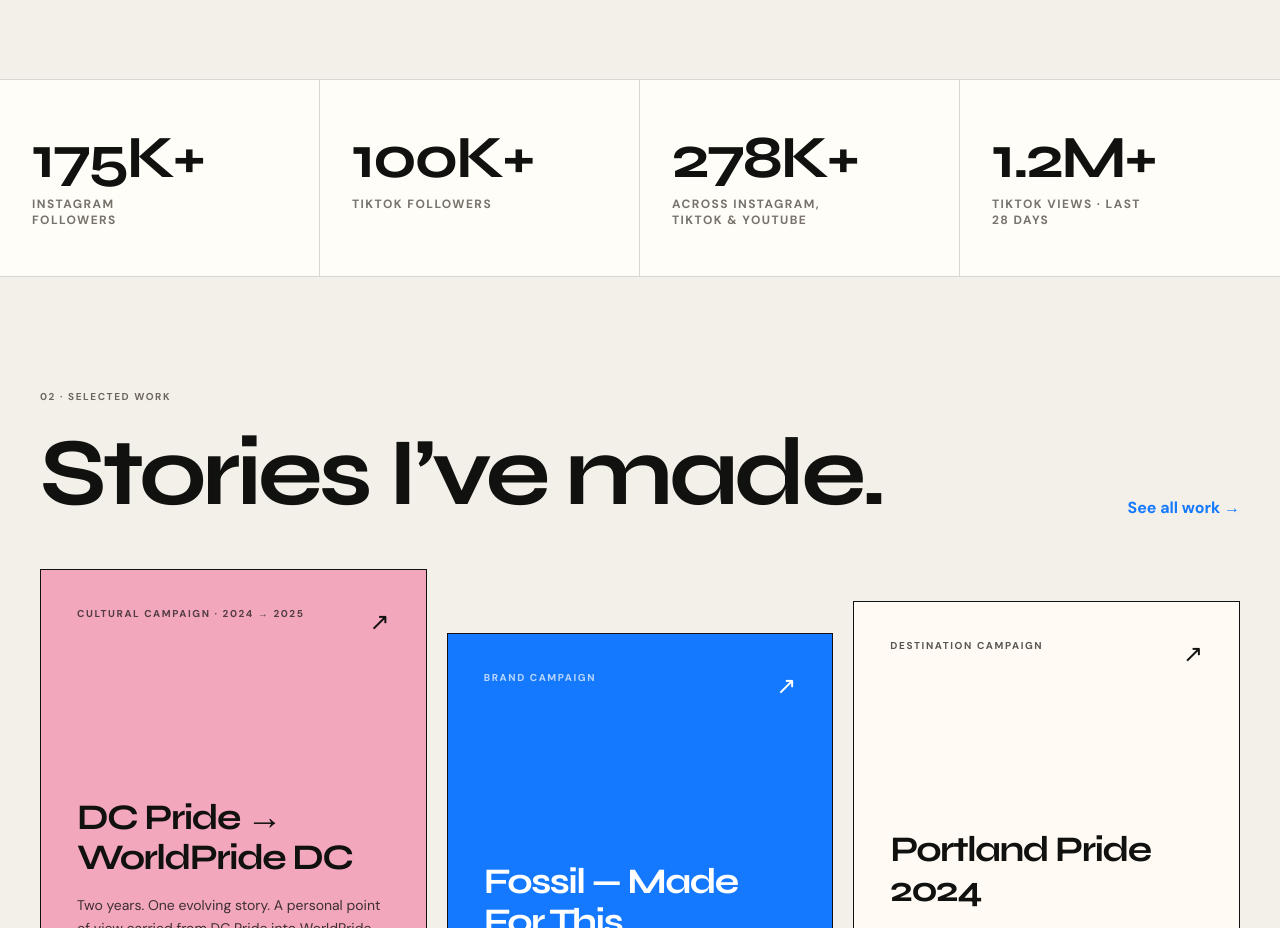
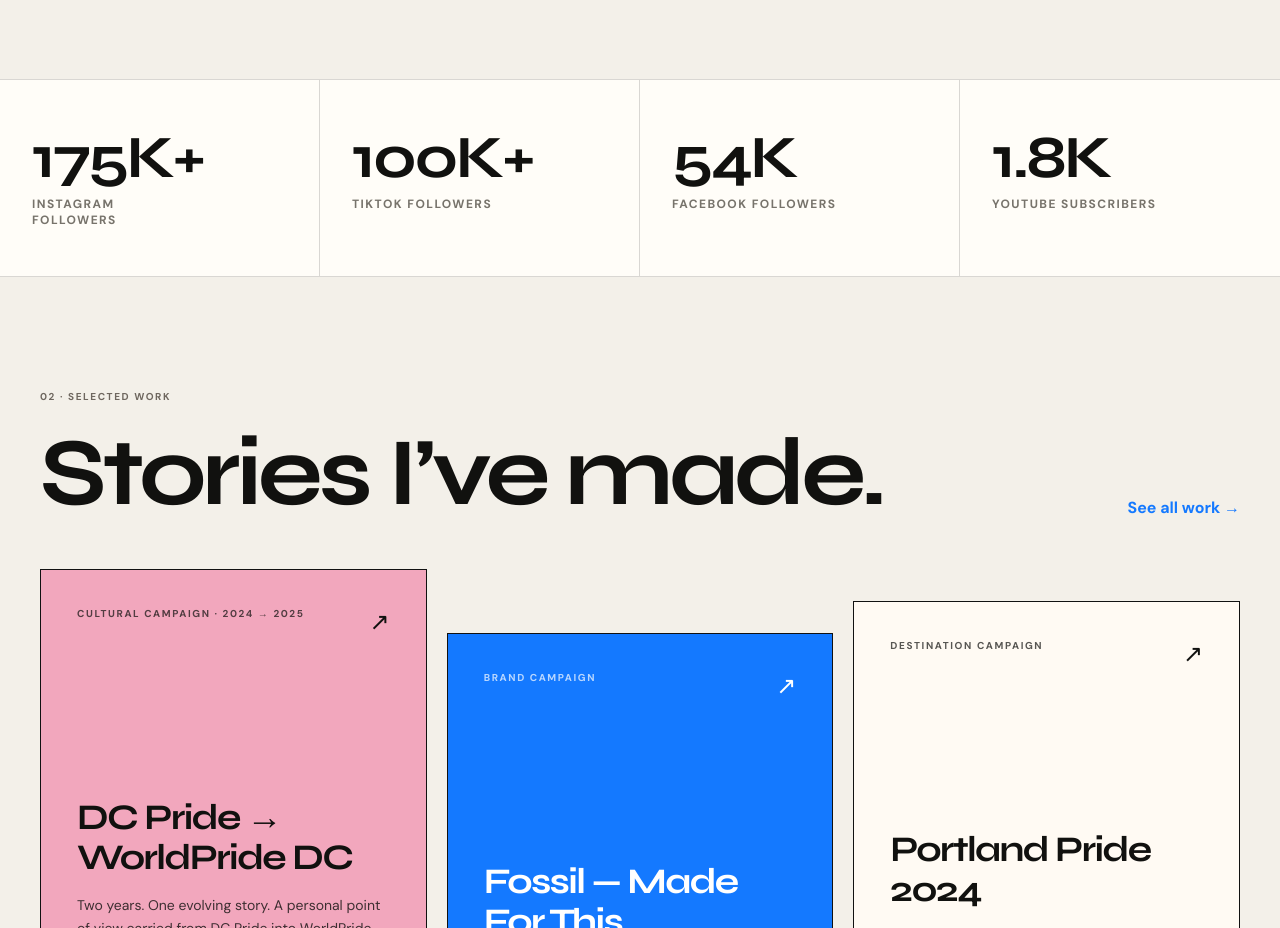
Before and after one commit to rageinstall/lolhidominic.com, a Next.js app: page / in a window 1280 px wide. Shown: the part 1280-2208 px from the top of the page. Built offline with nearby package versions, Linux system fonts and the light colour scheme.

Commit message:
Update homepage audience stats

```diff
--- a/app/page.tsx
+++ b/app/page.tsx
@@ -12,8 +12,8 @@ export const metadata: Metadata = {
 const stats = [
   ["175K+", "Instagram followers"],
   ["100K+", "TikTok followers"],
-  ["278K+", "across Instagram, TikTok & YouTube"],
-  ["1.2M+", "TikTok views · last 28 days"],
+  ["54K", "Facebook followers"],
+  ["1.8K", "YouTube subscribers"],
 ];
 
 const featured = [
```
